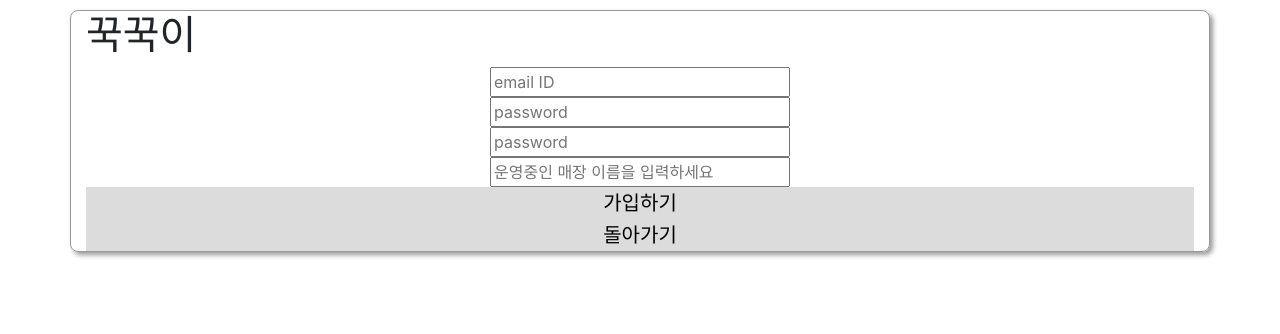
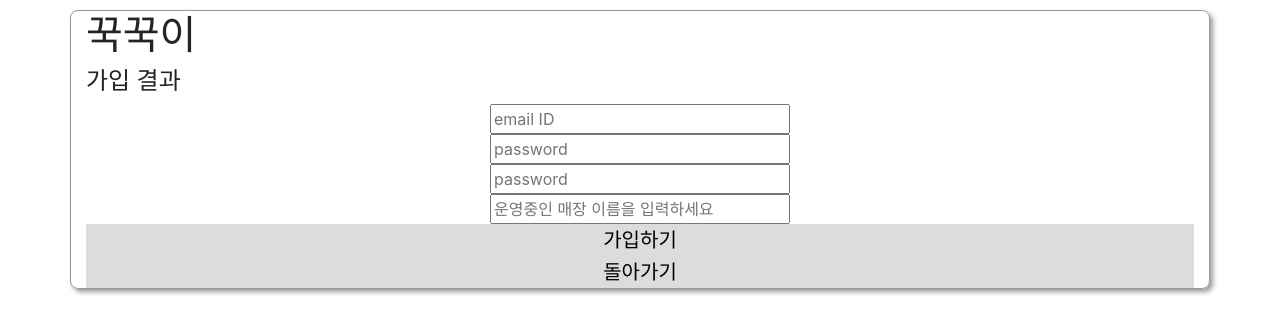
Before and after one commit to floydkim/taptap-client, a React (Create React App) app: page /signUp in a window 1280 px wide. Shown: the top 334 px of the page. Built offline with nearby package versions, Linux system fonts and the light colour scheme.

Commit message:
Sign In and Sign Up 기능 추가 및 확인

```diff
--- a/src/components/SignRouter/SignIn/index.jsx
+++ b/src/components/SignRouter/SignIn/index.jsx
@@ -1,13 +1,31 @@
 import React, { Component } from 'react';
-import Input from '../../common/Input';
 import Button from '../../common/Button';
+import fetchPostData from '../../../utils/fetchPostData';
 
 class SignIn extends Component {
   constructor(props) {
     super(props);
     this.email = React.createRef();
     this.password = React.createRef();
+    this.signInResult = React.createRef();
   }
+
+  onClick = async () => {
+    let result = {
+      isSuccess: false
+    };
+
+    result = await fetchPostData('/stores/stores/signin-store', {
+      email: this.email.current.value,
+      password: this.password.current.value
+    });
+
+    if (result.isSuccess) {
+      this.props.history.push('/admin', { id: result.id });
+    } else {
+      this.signInResult.current.innerText = '로그인 실패';
+    }
+  };
 
   render() {
     return (
@@ -17,22 +35,20 @@ class SignIn extends Component {
             <h1>꾹꾹이</h1>
           </div>
           <div className="col-12">
-            <Input placeholder={'email'} type={'text'} ref={this.email} />
+            <h4 ref={this.signInResult}>로그인 결과</h4>
           </div>
           <div className="col-12">
-            <Input
+            <input placeholder={'email'} type={'text'} ref={this.email} />
+          </div>
+          <div className="col-12">
+            <input
               placeholder={'password'}
               type={'password'}
               ref={this.password}
             />
           </div>
           <div className="col-12">
-            <Button
-              value={'로그인'}
-              onClick={() => {
-                this.props.history.push('/admin', { id: 6 });
-              }}
-            />
+            <Button value={'로그인'} onClick={this.onClick} />
             <Button
               value={'가입하기'}
               onClick={() => {
--- a/src/components/SignRouter/SignUp/index.jsx
+++ b/src/components/SignRouter/SignUp/index.jsx
@@ -1,18 +1,38 @@
 import React, { Component } from 'react';
 import Input from '../../common/Input';
 import Button from '../../common/Button';
+import fetchPostData from '../../../utils/fetchPostData';
 
 class SignUp extends Component {
   constructor(props) {
     super(props);
-    this.idInput = React.createRef();
-    this.passwordInput = React.createRef();
-    this.passwordCheckInput = React.createRef();
+    this.email = React.createRef();
+    this.password = React.createRef();
+    this.passwordCheck = React.createRef();
     this.storeName = React.createRef();
+    this.signUpResult = React.createRef();
   }
 
+  signUp = async () => {
+    let result = {
+      isSuccess: false
+    };
+
+    result = await fetchPostData('/stores/stores/signup-store', {
+      email: this.email.current.value,
+      password: this.password.current.value,
+      name: this.storeName.current.value
+    });
+
+    if (result.isSuccess) {
+      this.props.history.push('/');
+    } else {
+      this.signUpResult.current.innerText = '가입 실패';
+    }
+  };
+
   render() {
-    const { idInput, passwordInput, passwordCheckInput, storeName } = this;
+    const { email, password, passwordCheck, storeName, signUpResult } = this;
 
     return (
       <div className="container">
@@ -21,36 +41,30 @@ class SignUp extends Component {
             <h1>꾹꾹이</h1>
           </div>
           <div className="col-12">
-            <Input placeholder={'email ID'} type={'text'} ref={idInput} />
+            <h4 ref={signUpResult}>가입 결과</h4>
           </div>
           <div className="col-12">
-            <Input
+            <input placeholder={'email ID'} type={'text'} ref={email} />
+          </div>
+          <div className="col-12">
+            <input placeholder={'password'} type={'password'} ref={password} />
+          </div>
+          <div className="col-12">
+            <input
               placeholder={'password'}
               type={'password'}
-              ref={passwordInput}
+              ref={passwordCheck}
             />
           </div>
           <div className="col-12">
-            <Input
-              placeholder={'password'}
-              type={'password'}
-              ref={passwordCheckInput}
-            />
-          </div>
-          <div className="col-12">
-            <Input
+            <input
               placeholder={'운영중인 매장 이름을 입력하세요'}
               type={'text'}
               ref={storeName}
             />
           </div>
           <div className="col-12">
-            <Button
-              value={'가입하기'}
-              onClick={() => {
-                this.props.history.push('/');
-              }}
-            />
+            <Button value={'가입하기'} onClick={this.signUp} />
             <Button
               value={'돌아가기'}
               onClick={() => {
--- a/src/components/SignRouter/index.jsx
+++ b/src/components/SignRouter/index.jsx
@@ -1,14 +1,30 @@
 import React, { Component } from 'react';
 import { Redirect } from 'react-router-dom';
+import fetchPostData from '../../utils/fetchPostData';
+import fetchGetData from '../../utils/fetchGetData';
 
 export default class SignRouter extends Component {
+  constructor(props) {
+    super(props);
+
+    this.id = undefined;
+  }
+
   hasSignedIn = () => {
-    // TODO:
-    return false;
+    let result = {
+      isSuccess: false
+    };
+    (async () => {
+      result = await fetchGetData('/stores/stores/signin-store-with-token');
+      this.id = result.id || undefined;
+      console.log(result);
+    })();
+
+    return result ? result.isSuccess : false;
   };
 
   getID = () => {
-    return 2;
+    return this.id;
   };
 
   render() {
--- a/src/components/common/Input.jsx
+++ b/src/components/common/Input.jsx
@@ -1,6 +1,14 @@
 import React from 'react';
 
-const Input = ({ type, onChange, placeholder, onBlur, className, value }) => (
+const Input = ({
+  type,
+  onChange,
+  placeholder,
+  onBlur,
+  className,
+  value,
+  ref
+}) => (
   <input
     placeholder={placeholder}
     onChange={onChange}
@@ -8,6 +16,7 @@ const Input = ({ type, onChange, placeholder, onBlur, className, value }) => (
     type={type}
     className={className}
     value={value}
+    ref={ref}
   />
 );
 
```
